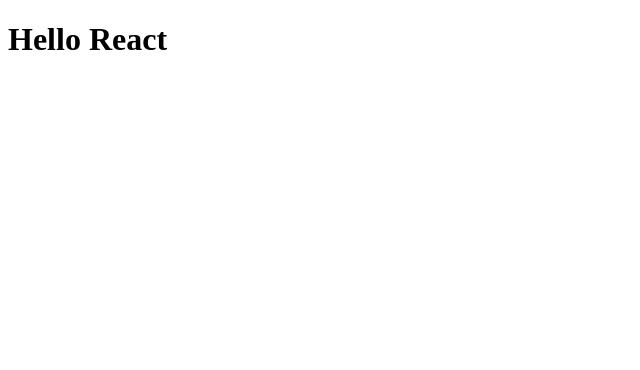
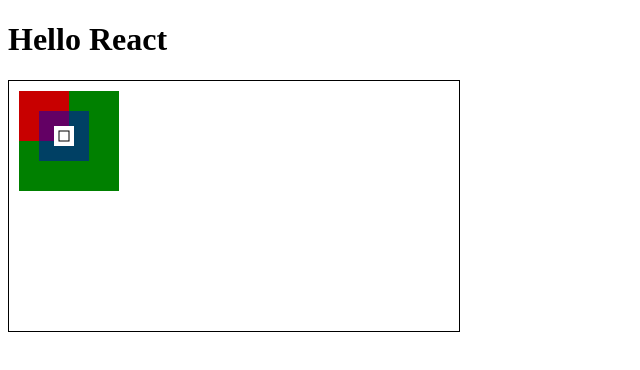
Before and after one commit to vraja-nayaka/js-deep-research, a plain HTML site: page index.html in a window 1280 px wide. Shown: the whole page, without its empty margins (0-640 px from the left). Drawn offline with Linux system fonts and the light colour scheme.

Commit message:
feat: start with canvas

```diff
--- /dev/null
+++ b/canvas.js
@@ -0,0 +1,14 @@
+var canvas = document.getElementById("canvas");
+var ctx = canvas.getContext("2d");
+
+ctx.fillStyle = "green";
+ctx.fillRect(10, 10, 100, 100);
+
+ctx.fillStyle = 'rgb(200, 0, 0)';
+ctx.fillRect(10, 10, 50, 50);
+
+ctx.fillStyle = 'rgba(0, 0, 200, 0.5)';
+ctx.fillRect(30, 30, 50, 50);
+
+ctx.clearRect(45, 45, 20, 20);
+ctx.strokeRect(50, 50, 10, 10);
--- a/index.html
+++ b/index.html
@@ -5,13 +5,22 @@
     <meta charset="UTF-8">
     <meta name="viewport" content="width=device-width, initial-scale=1.0">
     <title>prototype-research</title>
+    <style type="text/css">
+        canvas {
+            border: 1px solid black;
+        }
+    </style>
 </head>
 
 <body>
     <div id="demo"></div>
+    <canvas id="canvas" width="450" height="250">Этот элемент canvas не поддерживается</canvas>
+
+    <script src="canvas.js"></script>
 
     <script src="classes-in-es6.js"></script>
     <script src="event-loop.js"></script>
+
     <script type="text/javascript">
         document.getElementById("demo").innerHTML = "Hello React".toTag('h1');
     </script>
```
